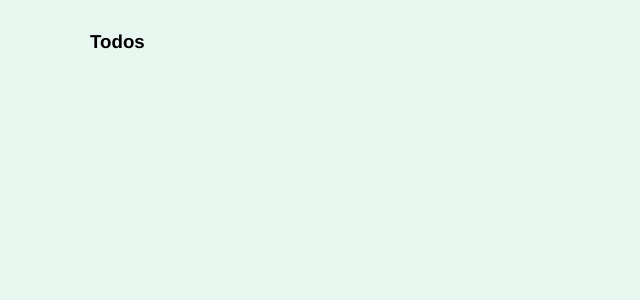
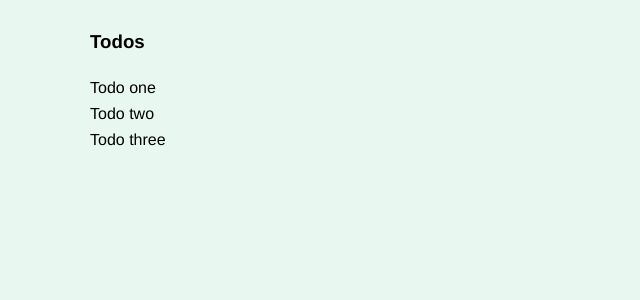
Before and after one commit to easonchai/vuex-todo-manager, a Vue app: page / in a window 1280 px wide. Shown: the top 300 px of the page, without its empty margins (0-640 px from the left). Built offline with nearby package versions, Linux system fonts and the light colour scheme.

Commit message:
show all

```diff
--- a/src/components/Todos.vue
+++ b/src/components/Todos.vue
@@ -1,6 +1,11 @@
 <template>
   <div>
       <h3>Todos</h3>
+      <div class="todos">
+          <div class="todo" v-for="todo in allTodos" :key="todo.id">
+            {{todo.title}}
+          </div>
+      </div>
   </div>
 </template>
 
```
